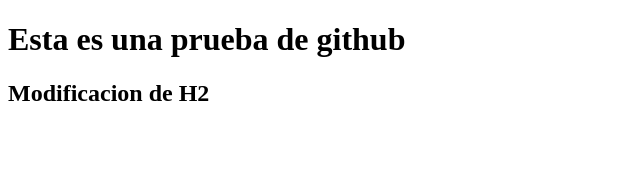
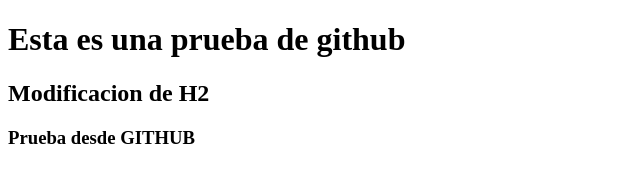
Before and after one commit to ara214gg/git-prueba, a plain HTML site: page index.html in a window 1280 px wide. Shown: the whole page, without its empty margins (0-640 px from the left). Drawn offline with Linux system fonts and the light colour scheme.

Commit message:
Update index.html

```diff
--- a/index.html
+++ b/index.html
@@ -9,7 +9,7 @@
 <body>
     <h1>Esta es una prueba de github</h1>
     <h2>Modificacion de H2</h2>
-
+    <h3>Prueba desde GITHUB</h3>
     <script src="./scripts/script.js"></script>
 
 
```
